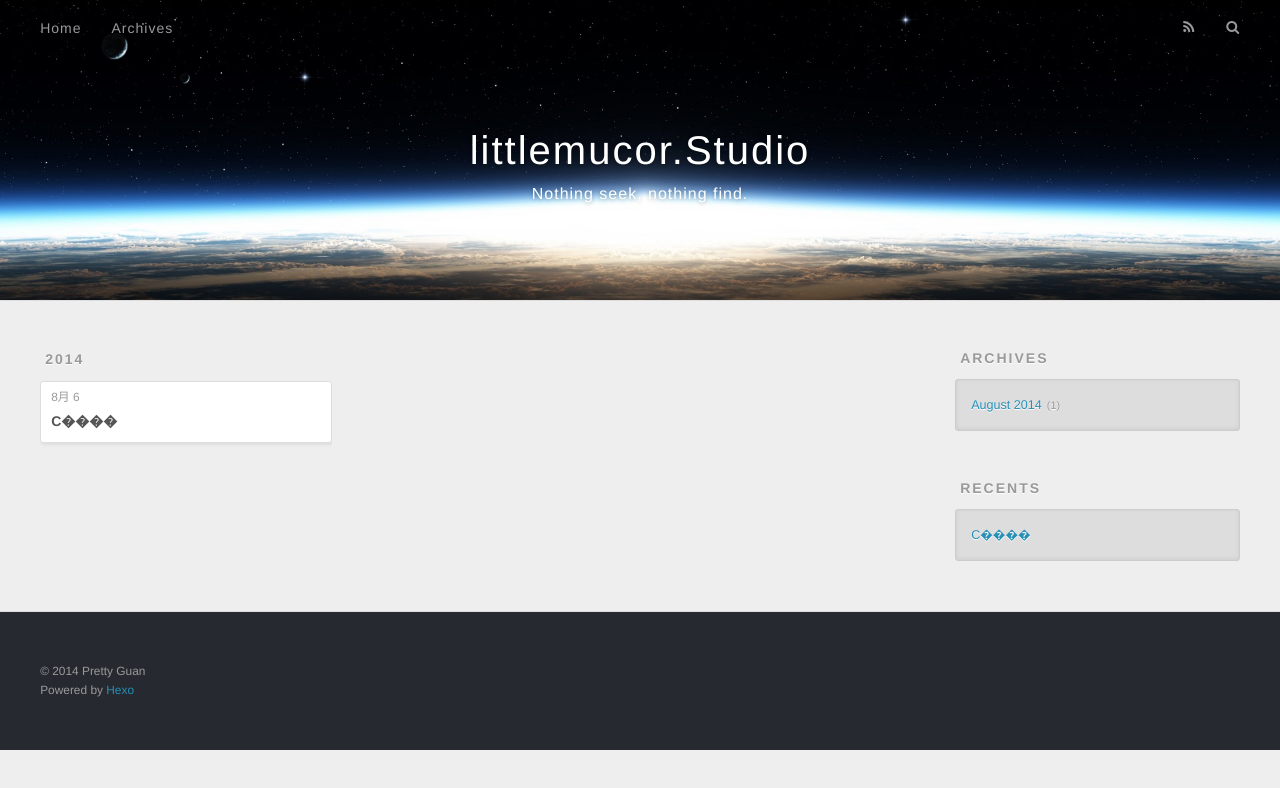
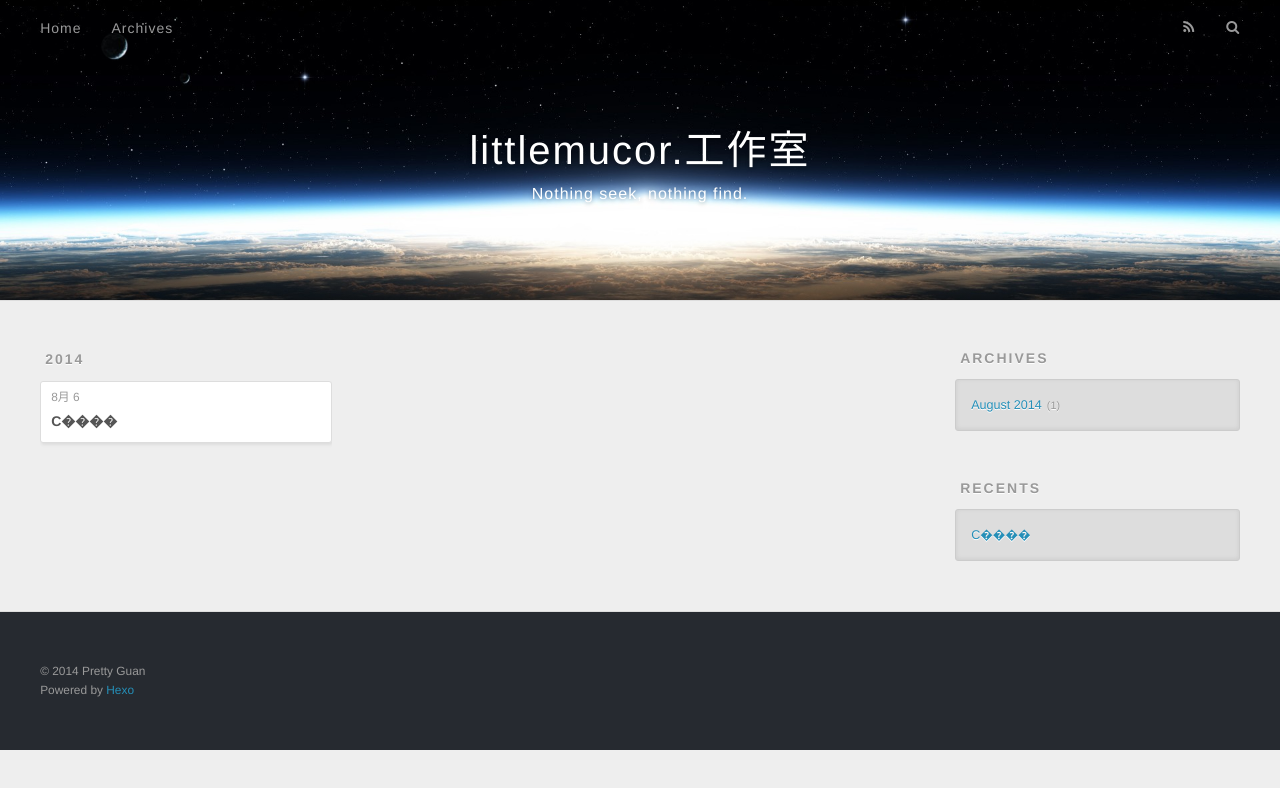
Before and after one commit to littlemucor/littlemucor.github.io, a plain HTML site: page archives/2014/08/index.html in a window 1280 px wide. Drawn offline with nearby package versions, Linux system fonts and the light colour scheme.

Commit message:
Site updated: 2014-08-08 15:23:59

```diff
--- a/archives/2014/08/index.html
+++ b/archives/2014/08/index.html
@@ -3,20 +3,20 @@
 <head>
   <meta charset="utf-8">
 
-  <title>Archives: 2014/8 | littlemucor.Studio</title>
+  <title>Archives: 2014/8 | littlemucor.工作室</title>
   <meta name="viewport" content="width=device-width, initial-scale=1, maximum-scale=1">
   <meta name="description" content="Nothing seek, nothing find.">
 <meta property="og:type" content="website">
-<meta property="og:title" content="littlemucor.Studio">
+<meta property="og:title" content="littlemucor.工作室">
 <meta property="og:url" content="http://yoursite.com/archives/2014/08/">
-<meta property="og:site_name" content="littlemucor.Studio">
+<meta property="og:site_name" content="littlemucor.工作室">
 <meta property="og:description" content="Nothing seek, nothing find.">
 <meta name="twitter:card" content="summary">
-<meta name="twitter:title" content="littlemucor.Studio">
+<meta name="twitter:title" content="littlemucor.工作室">
 <meta name="twitter:description" content="Nothing seek, nothing find.">
 
 
-    <link rel="alternative" href="/atom.xml" title="littlemucor.Studio" type="application/atom+xml">
+    <link rel="alternative" href="/atom.xml" title="littlemucor.工作室" type="application/atom+xml">
 
 
     <link rel="icon" href="/favicon.png">
@@ -34,7 +34,7 @@
   <div id="header-outer" class="outer">
     <div id="header-title" class="inner">
       <h1 id="logo-wrap">
-        <a href="/" id="logo">littlemucor.Studio</a>
+        <a href="/" id="logo">littlemucor.工作室</a>
       </h1>
 
         <h2 id="subtitle-wrap">
```
Also changed, not shown: 2014/08/06/hello-world/index.html (+4 -4 lines), archives/2014/index.html (+6 -6 lines), archives/index.html (+6 -6 lines), index.html (+6 -6 lines).
